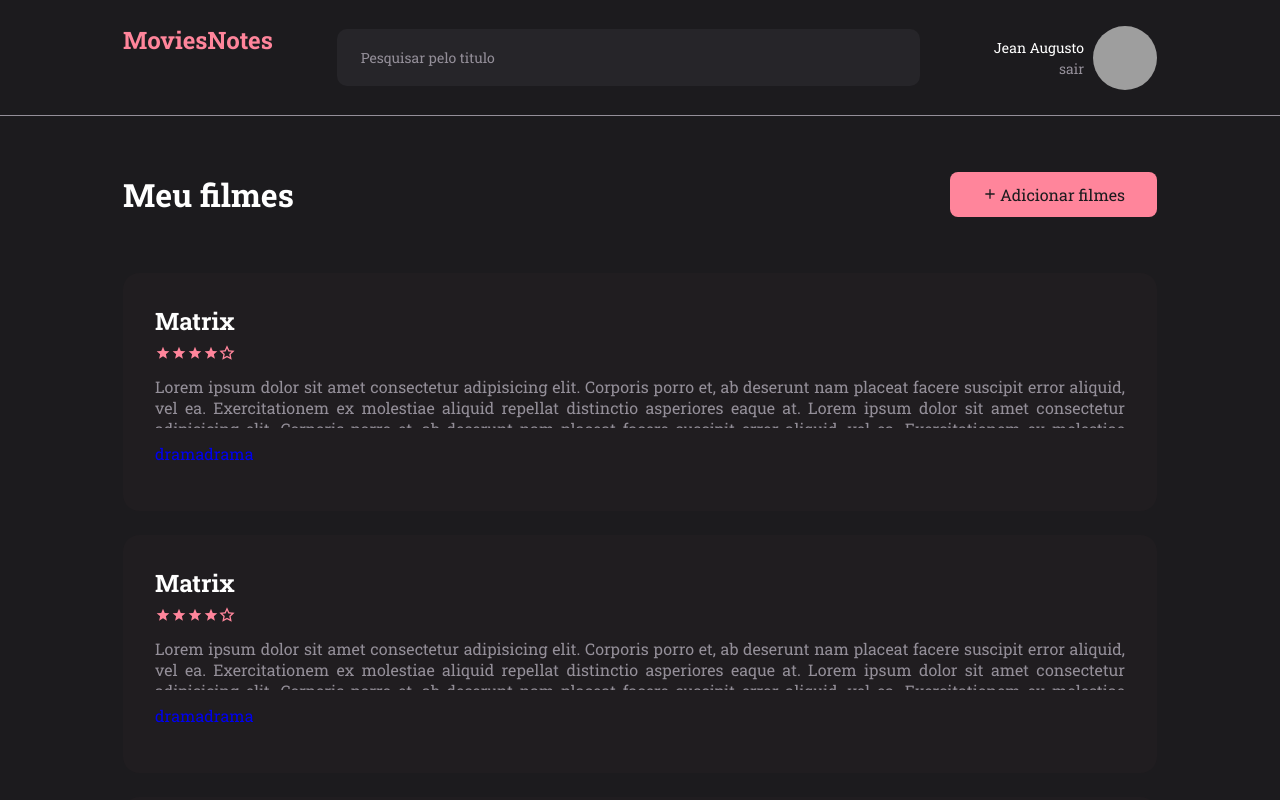
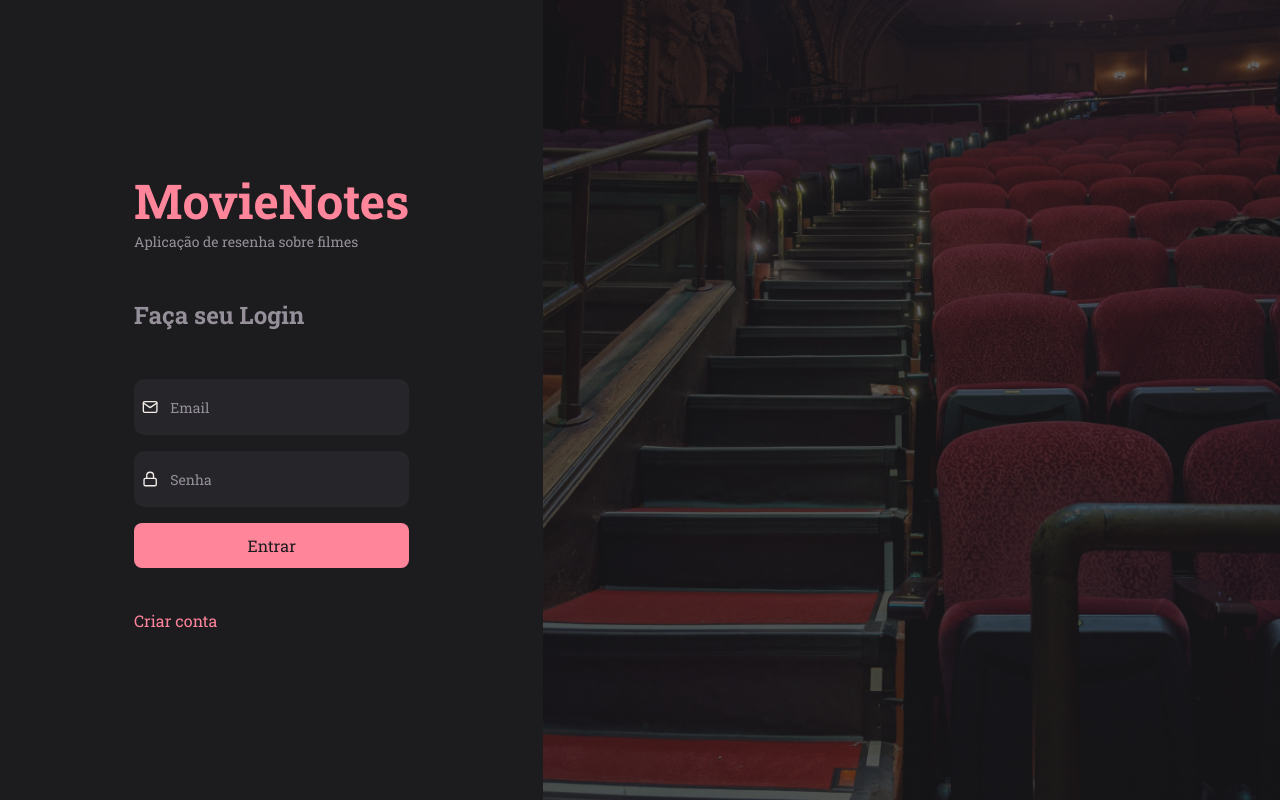
Before and after one commit to jean88asl/frontend-movies, a React (Vite) app: page / in a window 1280 px wide. Built offline with nearby package versions, Linux system fonts and the light colour scheme; grey boxes are pictures that could not be loaded.

Commit message:
home component adjustment. Add Sign In

```diff
--- a/src/components/Header/index.jsx
+++ b/src/components/Header/index.jsx
@@ -7,7 +7,9 @@ export function Header() {
             <Profile>
                 <h1>MoviesNotes</h1>
 
-                <Input />
+                <Input
+                    placeholder="Pesquise pelo titulo"
+                />
 
                 <div>
                     <div>
--- a/src/components/Input/index.jsx
+++ b/src/components/Input/index.jsx
@@ -1,12 +1,13 @@
+/* eslint-disable react/prop-types */
 import { Container } from "./styles";
 
-export function Input(title) {
+export function Input({ icon:Icon, ...rest }) {
     return(
         <Container>
-            <input
-               title={title}
-               placeholder="Pesquisar pelo titulo"
-            />
+            {Icon && <Icon />}
+            <input {...rest}/
+
+            >
         </Container>
     )
 }
--- a/src/components/Input/styles.js
+++ b/src/components/Input/styles.js
@@ -2,22 +2,32 @@ import { styled } from "styled-components"
 
 export const Container = styled.div`
     width: 100%;
+    display: flex;
+    align-items: center;
+    margin-bottom: 16px;
+
+    background-color: ${({ theme }) => theme.COLORS.GRAY_400};
+    border-radius: 10px;
 
     > input {
+        height: 56px;
         width: 100%;
         font-size: 14px;
 
-        margin: 0 64px;
-        padding: 19px 24px;
-        background-color: #262529;
-
+        padding: 12px;
+        background-color: transparent;
 
         border: none;
-        border-radius: 10px;
-        color: #948F99;
+        color: ${({ theme }) => theme.COLORS.GRAY_300};
 
         &::placeholder {
-            color: #948F99;
+            color: ${({ theme }) => theme.COLORS.GRAY_300};
         }
+
+    }
+
+    svg {
+        font-size: 18px;
+        margin-left: 8px;
     }
 `
--- a/src/main.jsx
+++ b/src/main.jsx
@@ -1,6 +1,6 @@
 import React from 'react'
 import ReactDOM from 'react-dom/client'
-import { Details } from './pages/Details'
+import { Signin } from './pages/Signin'
 import GlobalStyle from './styles/globals'
 import { ThemeProvider } from "styled-components"
 
@@ -10,7 +10,7 @@ ReactDOM.createRoot(document.getElementById('root')).render(
   <React.StrictMode>
     <ThemeProvider theme={theme}>
       <GlobalStyle />
-      <Details />
+      <Signin />
     </ThemeProvider>
   </React.StrictMode>,
 )
--- a/src/pages/Details/index.jsx
+++ b/src/pages/Home/index.jsx
@@ -5,15 +5,15 @@ import { Header } from "../../components/Header"
 import { Button } from "../../components/Button"
 import { InfoNote } from "../../components/InfoNote"
 
-export function Details() {
+export function Home() {
   return (
     <Container>
       <Header />
 
       <Menu>
-        <h2>Meu filmes</h2>
+        <h2>Filmes assistidos</h2>
         <Button
-            title="Adicionar filmes"
+            title="Adicionar filme"
             icon={RiAddFill}
             >
         </Button>
--- /dev/null
+++ b/src/pages/Signin/index.jsx
@@ -0,0 +1,42 @@
+import { FiMail, FiLock } from "react-icons/fi"
+
+import { Button } from "../../components/Button"
+import { Input } from "../../components/Input"
+
+import { Container, Form, Background } from "./styles"
+
+export function Signin() {
+    return (
+        <Container>
+            <Form>
+                <h1>MovieNotes</h1>
+                <p>Aplicação de resenha sobre filmes</p>
+
+                <h2>Faça seu Login</h2>
+
+                <Input
+                    placeholder="Email"
+                    type="text"
+                    icon={FiMail}
+                />
+
+                <Input
+                    placeholder="Senha"
+                    type="password"
+                    icon={FiLock}
+                />
+
+                <Button
+                    title="Entrar"
+                    type="button"
+                />
+
+                <a href="#">
+                    Criar conta
+                </a>
+            </Form>
+
+            <Background />
+        </Container>
+    )
+}
--- /dev/null
+++ b/src/pages/Signin/styles.js
@@ -0,0 +1,46 @@
+import styled from "styled-components";
+import backgroundImg from "../../assets/background.png"
+
+export const Container = styled.div`
+    height: 100vh;
+
+    display: flex;
+    align-items: stretch;
+`
+export const Form = styled.form`
+    padding: 0 134px;
+
+    display: flex;
+    flex-direction: column;
+    justify-content: center;
+
+    > h1 {
+        font-size: 48px;
+        font-weight: bold;
+
+        color: ${({ theme }) => theme.COLORS.PINK};
+    }
+
+    > p {
+        font-size: 14px;
+        color: ${({ theme }) => theme.COLORS.GRAY_300};
+        margin-bottom: 48px;
+    }
+
+    h2 {
+        font-size: 24px;
+        color: ${({ theme }) => theme.COLORS.GRAY_300};
+        margin-bottom: 48px;
+    }
+
+    > a {
+        margin-top: 42px;
+        color: ${({ theme }) => theme.COLORS.PINK};
+    }
+`
+
+export const Background = styled.div`
+    flex: 1;
+    background: url(${backgroundImg}) no-repeat center center;
+    background-size: cover;
+`
--- a/src/styles/theme.js
+++ b/src/styles/theme.js
@@ -8,8 +8,9 @@ export default {
 
         GRAY_200: "#999591",
         GRAY_300: "#948F99",
+        GRAY_400: "#262529",
 
         PINK: "#FF859B",
-        WHITE: "#FFFFFF",
+        WHITE: "#F4EDE8",
     }
 }
```
Also changed, not shown: src/assets/background.png (added), src/pages/Home/styles.js (renamed from src/pages/Details/styles.js).
